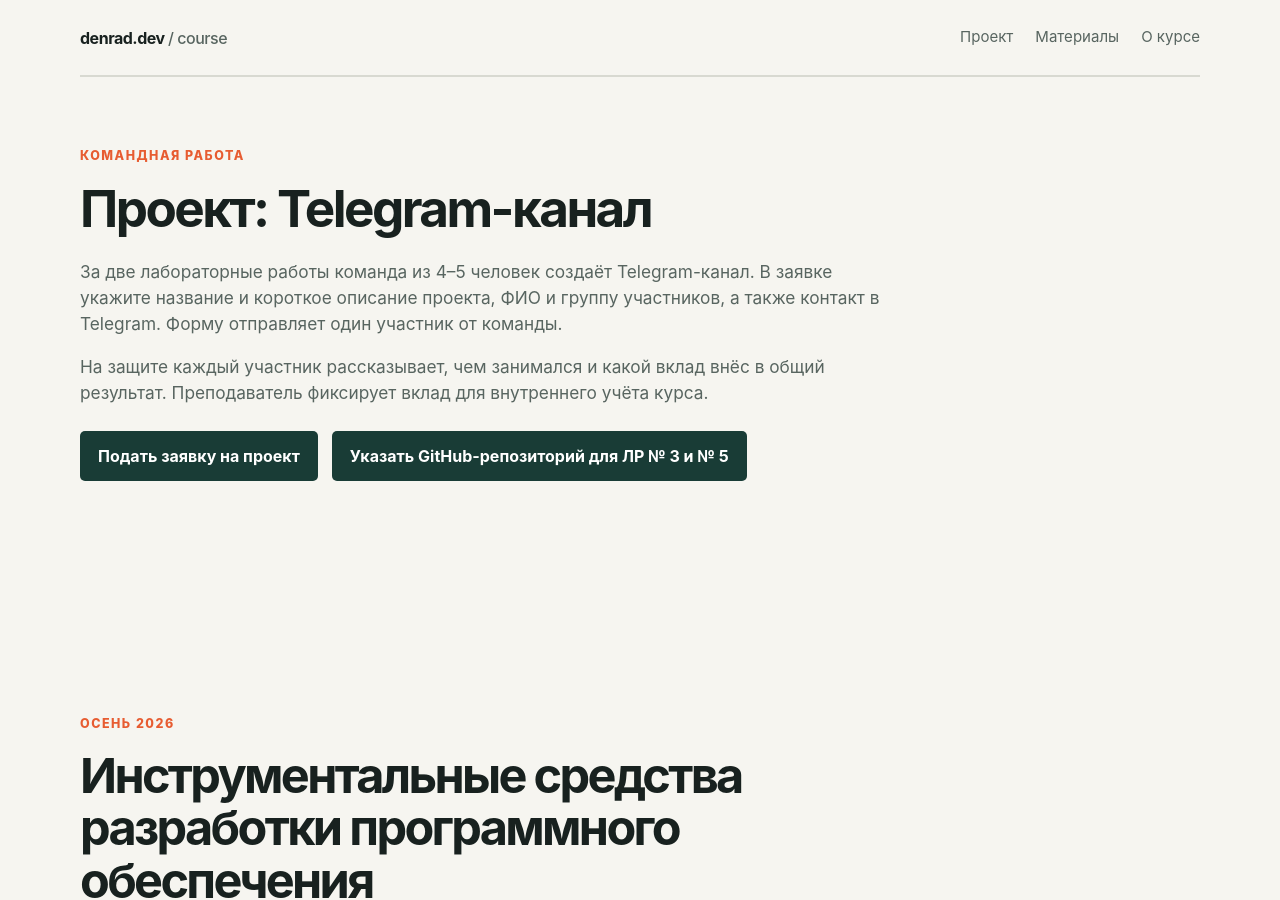
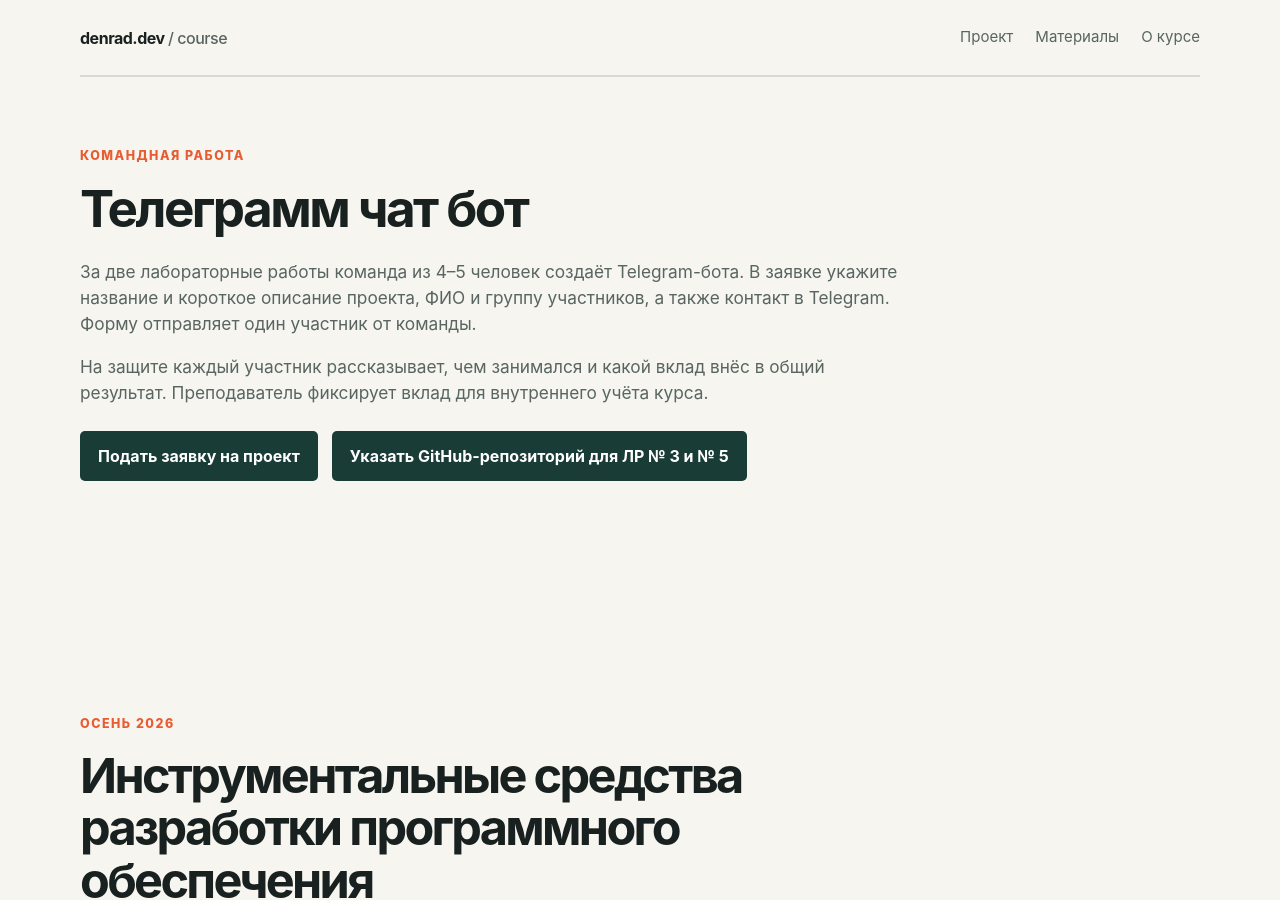
Before and after one commit to denrad/course-materials, a Jekyll site: the page built from index.html, in a window 1280 px wide and 900 px high. Built offline with Jekyll 4.4.1, drawn with Linux system fonts in a browser that asks for light colours; some of the changed text lies outside the part shown.

Commit message:
Update project and lab 08 labels (#18)

```diff
--- a/index.html
+++ b/index.html
@@ -23,8 +23,8 @@
     <main>
       <section class="section project-callout" id="project" aria-labelledby="project-title">
         <p class="eyebrow">Командная работа</p>
-        <h2 id="project-title">Проект: Telegram-канал</h2>
-        <p>За две лабораторные работы команда из 4–5 человек создаёт Telegram-канал. В заявке укажите название и короткое описание проекта, ФИО и группу участников, а также контакт в Telegram. Форму отправляет один участник от команды.</p>
+        <h2 id="project-title">Телеграмм чат бот</h2>
+        <p>За две лабораторные работы команда из 4–5 человек создаёт Telegram-бота. В заявке укажите название и короткое описание проекта, ФИО и группу участников, а также контакт в Telegram. Форму отправляет один участник от команды.</p>
         <p>На защите каждый участник рассказывает, чем занимался и какой вклад внёс в общий результат. Преподаватель фиксирует вклад для внутреннего учёта курса.</p>
         <p class="project-actions">
           <a class="button" href="https://docs.google.com/forms/d/e/1FAIpQLSdgdPOyAVhxgs54HWq-LN-gbz8miZepvuuwGyuDiCX-cMN_Cg/viewform">Подать заявку на проект</a>
```
Also changed, not shown: materials/lab-10/index.md (+4 -4 lines), tests/test_site_build.py (+2 -2 lines).
